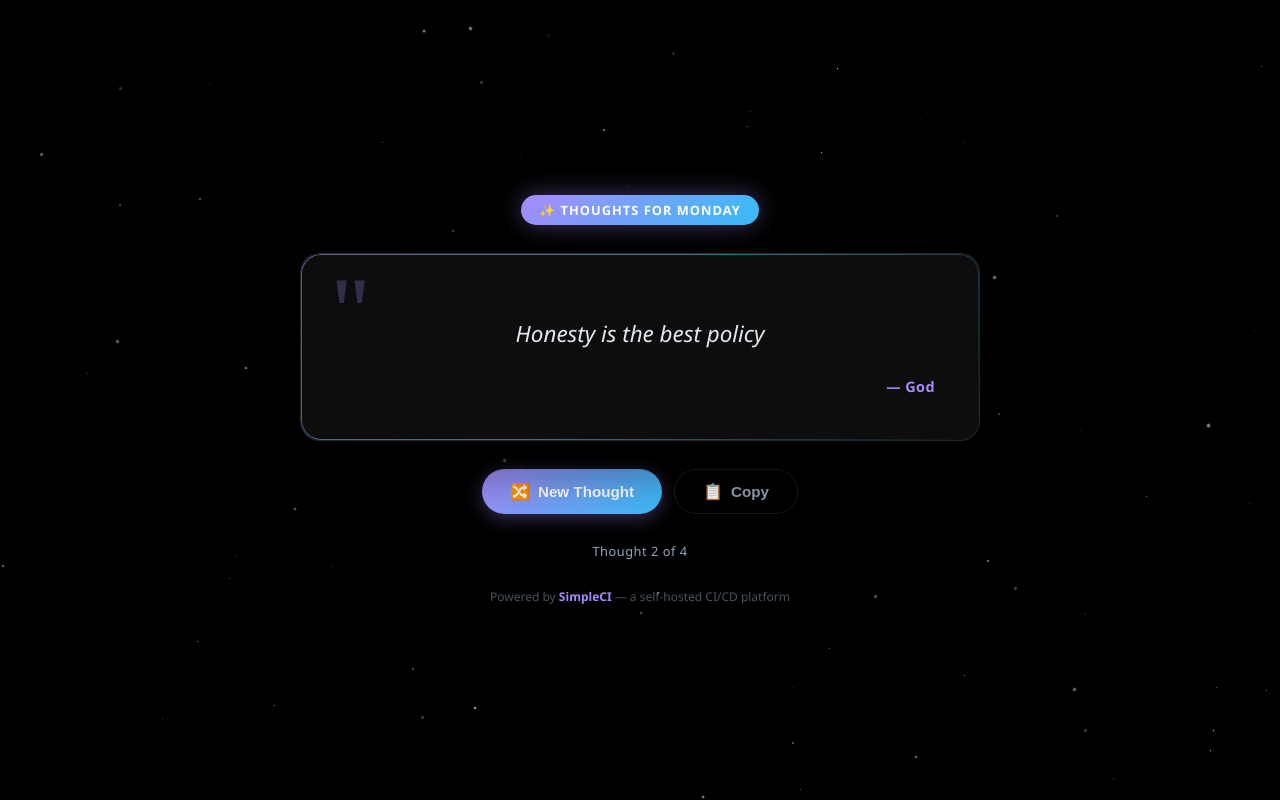
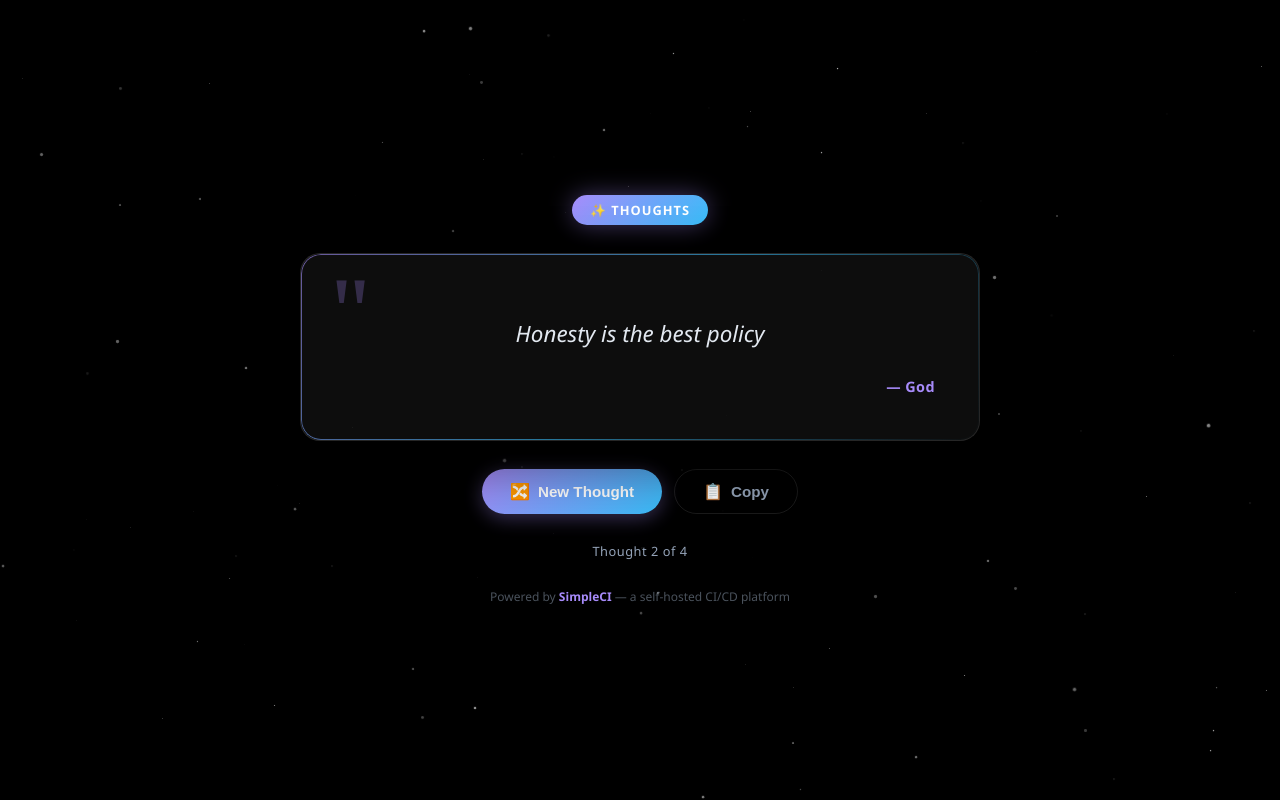
Before and after one commit to Shivansh3127/ThoughtOfTheDay, a plain HTML site: page index.html in a window 1280 px wide. Drawn offline with Linux system fonts and the light colour scheme.

Commit message:
Update index.html

```diff
--- a/index.html
+++ b/index.html
@@ -19,7 +19,7 @@
   <div class="stars" id="stars"></div>
 
   <div class="container">
-    <div class="badge">✨ Thoughts for Monday</div>
+    <div class="badge">✨ Thoughts</div>
 
     <div class="card" id="card">
       <div class="quote-icon">"</div>
```
